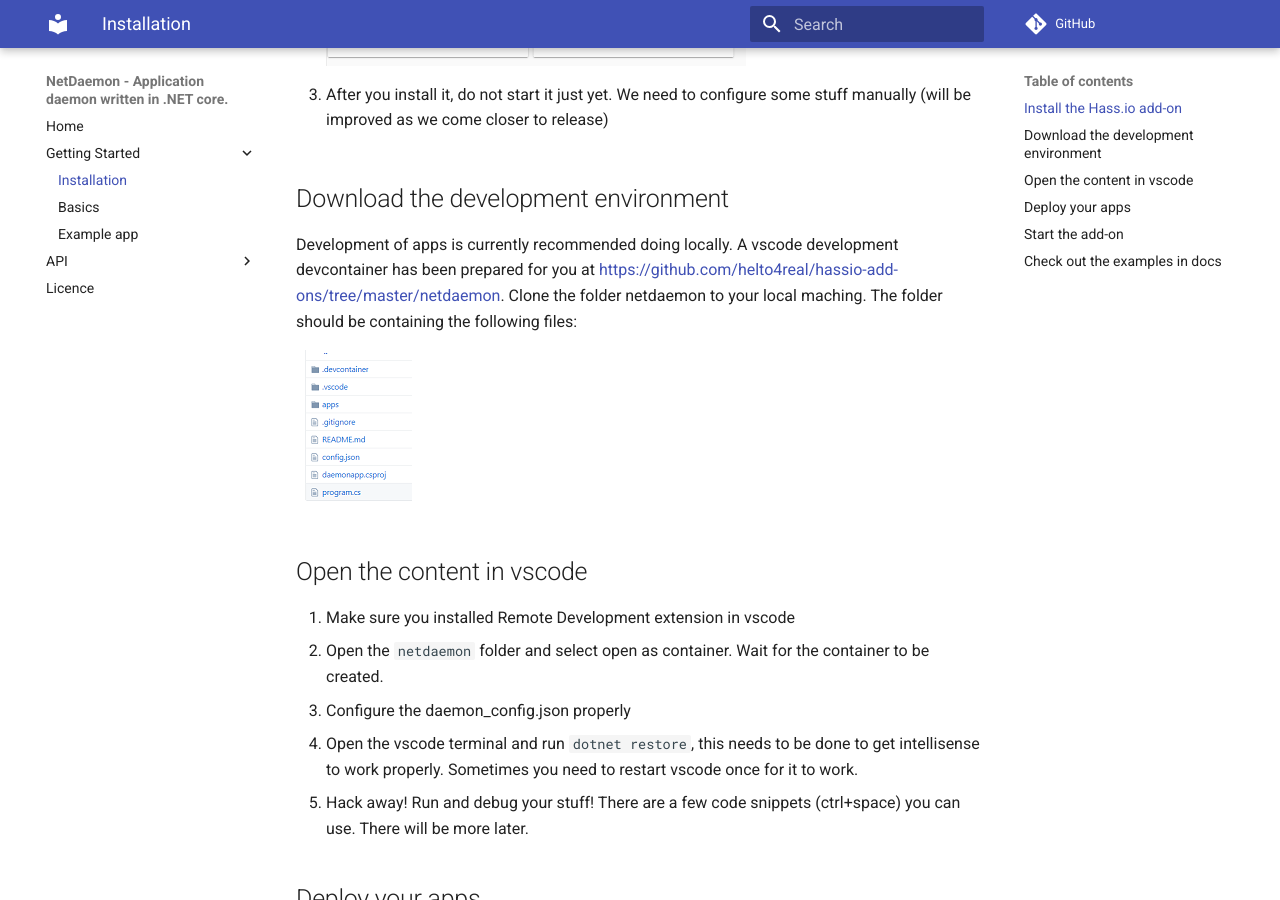
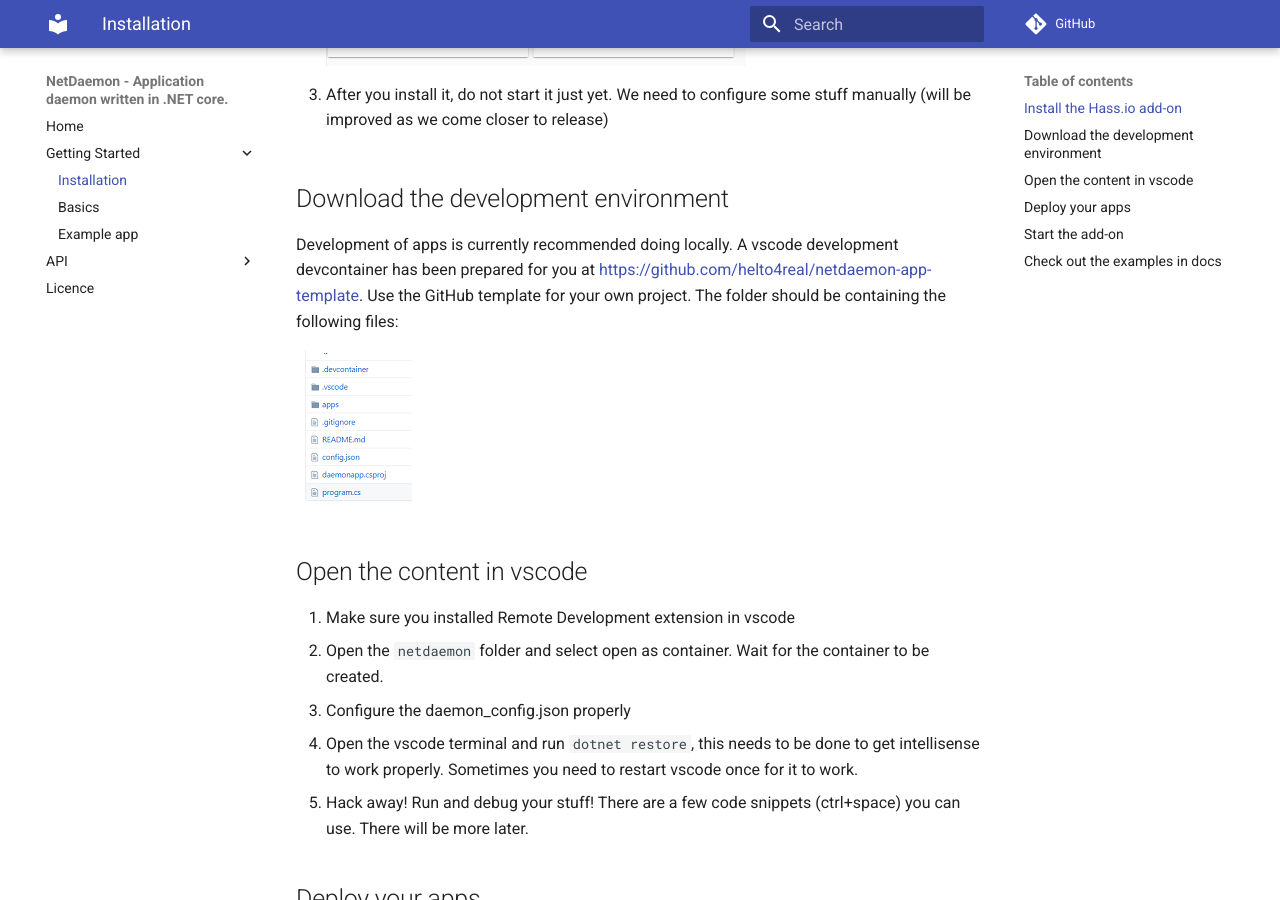
Before and after one commit to net-daemon/netdaemon, an MkDocs documentation site: the page built from docs/docs/Getting started/1_getting started.md, in a window 1280 px wide and 900 px high, scrolled down 462 px. Built offline with MkDocs 1.6.1 and Material for MkDocs 9.7.7, drawn with Linux system fonts in a browser that asks for light colours; comment, search, counter and statistics services are not loaded.

Commit message:
Docs changed template repo link

```diff
--- a/docs/docs/Getting started/1_getting started.md
+++ b/docs/docs/Getting started/1_getting started.md
@@ -17,7 +17,7 @@ title: Installation
 
 ## Download the development environment
 
-Development of apps is currently recommended doing locally. A vscode development devcontainer has been prepared for you at [https://github.com/helto4real/hassio-add-ons/tree/master/netdaemon](https://github.com/helto4real/hassio-add-ons/tree/master/netdaemon). Clone the folder netdaemon to your local maching. The folder should be containing the following files:
+Development of apps is currently recommended doing locally. A vscode development devcontainer has been prepared for you at [https://github.com/helto4real/netdaemon-app-template](https://github.com/helto4real/netdaemon-app-template). Use the GitHub template for your own project. The folder should be containing the following files:
 
 ![](img/netdaemonfolder.png)
 
```
